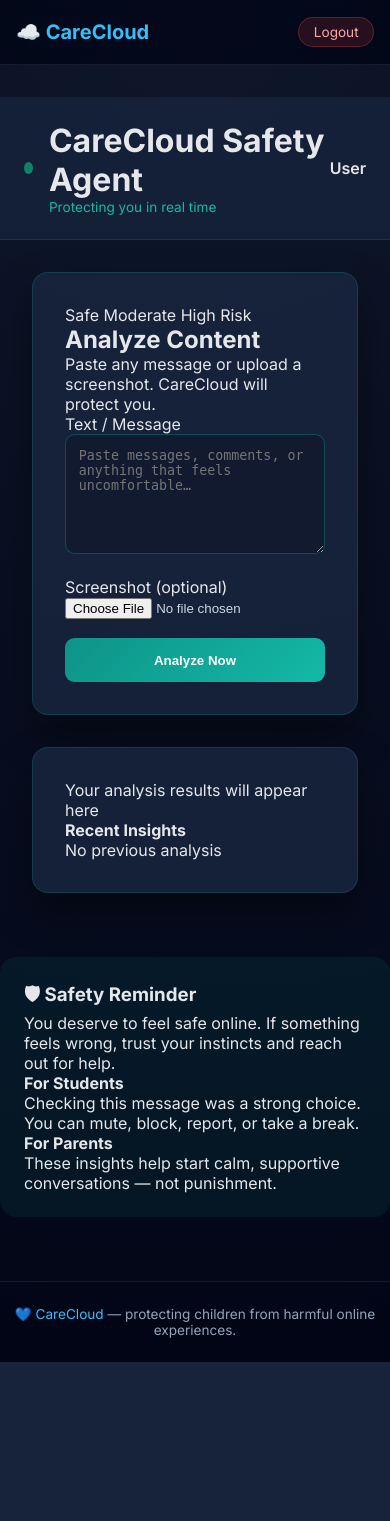
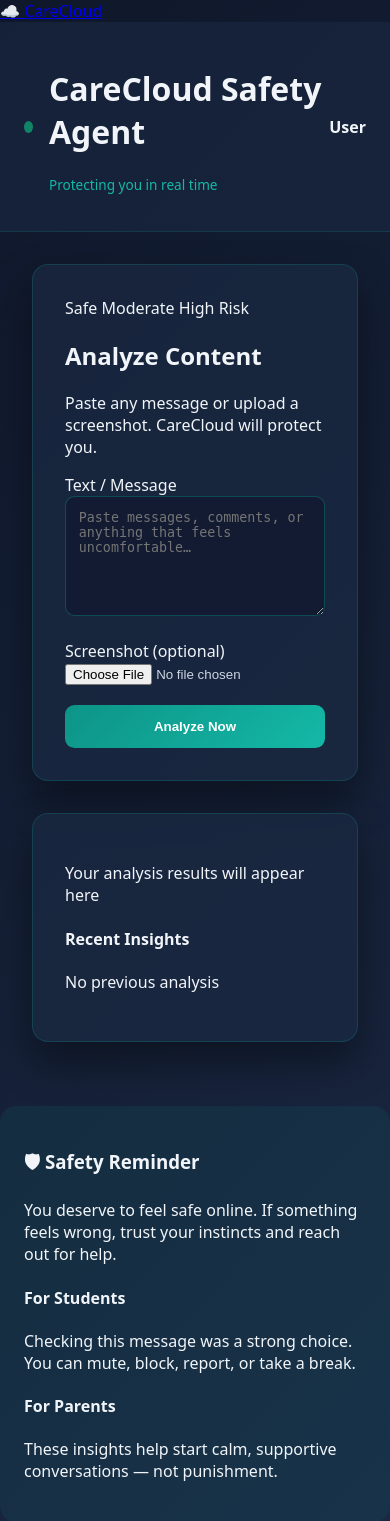
Before and after one commit to Hemanth-2OOT/Care-cloud, a Flask app: page /dashboard in a window 390 px wide. Shown: the top 1521 px of the page. Before the commit the page ends 1362 px from the top, so only its background shows below. Run offline with Flask 3, Linux system fonts and the light colour scheme; the visitor is signed in with stand-in values (Sample User, id 1).

Commit message:
Update base.html

```diff
--- a/carecloud/templates/base.html
+++ b/carecloud/templates/base.html
@@ -2,180 +2,36 @@
 <html lang="en">
 <head>
   <meta charset="UTF-8">
-    <meta name="viewport" content="width=device-width, initial-scale=1.0">
-    <title>CareCloud • {% block title %}{% endblock %}</title>
+  <meta
+    name="viewport"
+    content="width=device-width, initial-scale=1.0, maximum-scale=1.0"
+  >
+  <title>CareCloud | {% block title %}{% endblock %}</title>
 
-    <!-- Google Font -->
-    <link href="https://fonts.googleapis.com/css2?family=Inter:wght@400;500;600;700&display=swap" rel="stylesheet">
-
-    <!-- Main CSS -->
+  <!-- MAIN CSS -->
   <link rel="stylesheet" href="{{ url_for('static', filename='style.css') }}">
 
-    <style>
-        /* ===== GLOBAL RESET ===== */
-        * {
-            margin: 0;
-            padding: 0;
-            box-sizing: border-box;
-        }
-
-        body {
-            font-family: 'Inter', sans-serif;
-            background: radial-gradient(circle at top, #0f172a, #020617);
-            color: #e5e7eb;
-            min-height: 100vh;
-            display: flex;
-            flex-direction: column;
-        }
-
-        a {
-            text-decoration: none;
-            color: inherit;
-        }
-
-        /* ===== LAYOUT ===== */
-        .container {
-            width: 100%;
-            max-width: 1200px;
-            margin: auto;
-            padding: 0 1rem;
-        }
-
-        .main-content {
-            flex: 1;
-            padding: 2rem 0;
-        }
-
-        /* ===== NAVBAR ===== */
-        .navbar {
-            position: sticky;
-            top: 0;
-            z-index: 100;
-            background: rgba(2, 6, 23, 0.8);
-            backdrop-filter: blur(10px);
-            border-bottom: 1px solid rgba(255,255,255,0.08);
-        }
-
-        .nav-inner {
-            display: flex;
-            align-items: center;
-            justify-content: space-between;
-            height: 64px;
-        }
-
-        .logo {
-            font-size: 1.25rem;
-            font-weight: 700;
-            display: flex;
-            align-items: center;
-            gap: 0.5rem;
-            color: #38bdf8;
-        }
-
-        .nav-user {
-            display: flex;
-            align-items: center;
-            gap: 1rem;
-        }
-
-        .welcome-text {
-            font-size: 0.95rem;
-            color: #cbd5f5;
-        }
-
-        .btn-logout {
-            padding: 0.4rem 0.9rem;
-            font-size: 0.85rem;
-            border-radius: 999px;
-            background: rgba(239, 68, 68, 0.15);
-            color: #fca5a5;
-            border: 1px solid rgba(239, 68, 68, 0.3);
-            transition: all 0.2s ease;
-        }
-
-        .btn-logout:hover {
-            background: rgba(239, 68, 68, 0.25);
-        }
-
-        /* ===== FLASH MESSAGES ===== */
-        .flash-messages {
-            margin-bottom: 1.5rem;
-        }
-
-        .flash-message {
-            background: rgba(56, 189, 248, 0.12);
-            border-left: 4px solid #38bdf8;
-            padding: 0.75rem 1rem;
-            border-radius: 6px;
-            margin-bottom: 0.5rem;
-            font-size: 0.9rem;
-            color: #e0f2fe;
-        }
-
-        /* ===== FOOTER ===== */
-        .footer {
-            padding: 1.5rem 0;
-            text-align: center;
-            font-size: 0.85rem;
-            color: #94a3b8;
-            border-top: 1px solid rgba(255,255,255,0.08);
-            background: rgba(2, 6, 23, 0.6);
-        }
-
-        .footer span {
-            color: #38bdf8;
-        }
-
-        /* ===== RESPONSIVE ===== */
-        @media (max-width: 640px) {
-            .welcome-text {
-                display: none;
-            }
-        }
-    </style>
+  <!-- FONT -->
+  <link href="https://fonts.googleapis.com/css2?family=Inter:wght@400;500;600;700&display=swap" rel="stylesheet">
 </head>
 
 <body>
 
-    <!-- 🔷 NAVBAR -->
+  <!-- NAVBAR -->
   <nav class="navbar">
-        <div class="container nav-inner">
-            <a href="/" class="logo">
-                ☁️ CareCloud
-            </a>
+    <div class="container">
+      <a href="/" class="logo">☁️ CareCloud</a>
 
-            {% if user %}
-            <div class="nav-user">
-                <span class="welcome-text">
-                    Hello, <strong>{{ user.name }}</strong>
-                </span>
+      {% if session.get('username') %}
         <a href="/logout" class="btn-logout">Logout</a>
-            </div>
       {% endif %}
     </div>
   </nav>
 
-    <!-- 🔷 MAIN CONTENT -->
-    <main class="container main-content">
-        {% with messages = get_flashed_messages() %}
-            {% if messages %}
-                <div class="flash-messages">
-                    {% for message in messages %}
-                        <div class="flash-message">{{ message }}</div>
-                    {% endfor %}
-                </div>
-            {% endif %}
-        {% endwith %}
-
+  <!-- PAGE CONTENT -->
+  <main>
     {% block content %}{% endblock %}
   </main>
 
-    <!-- 🔷 FOOTER -->
-    <footer class="footer">
-        <p>
-            💙 <span>CareCloud</span> — protecting children from harmful online experiences.
-        </p>
-    </footer>
-
 </body>
 </html>
```
Lines whose indentation alone changed are shown as unchanged.
